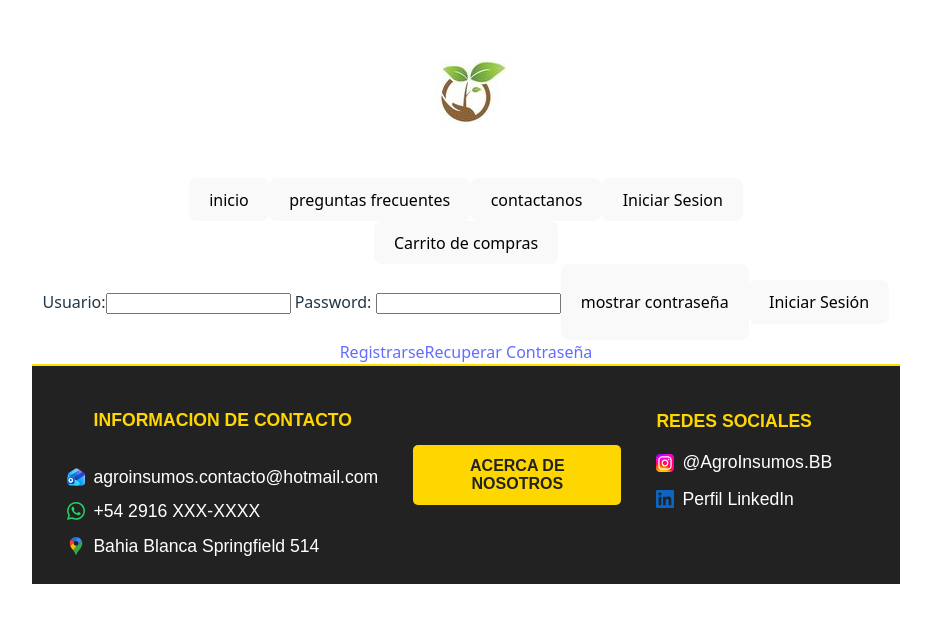
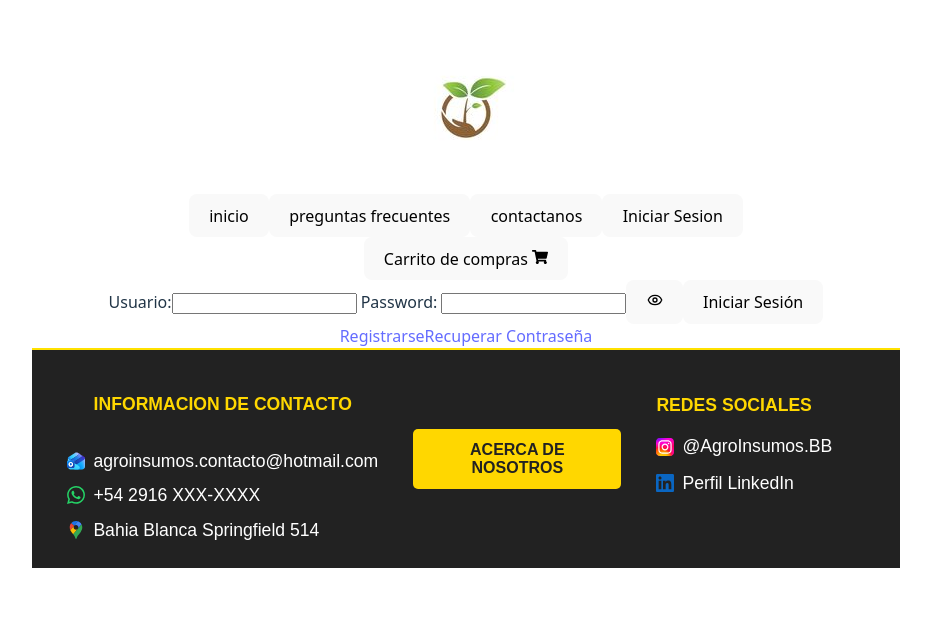
Before and after one commit to brunofernandez87/Eccomerce-Frontend, a React (Vite) app: page /login in a window 1280 px wide. Shown: the part 102-724 px from the top of the page, without its empty margins (174-1105 px from the left). Built offline with nearby package versions, Linux system fonts and the light colour scheme.

Commit message:
agregacion de iconos

```diff
--- a/src/components/header/header.tsx
+++ b/src/components/header/header.tsx
@@ -1,6 +1,7 @@
 import { Link } from "react-router-dom";
 import logo from "../../assets/Logo eccomerce.jpeg";
 import { useUser } from "../../context/userContext";
+import { FaShoppingCart } from "react-icons/fa";
 export default function Header() {
   const { user } = useUser();
   return (
@@ -44,7 +45,9 @@ export default function Header() {
         )}
         <div>
           <Link to="/cart" title="Carrito de compras">
-            <button>Carrito de compras</button>
+            <button>
+              Carrito de compras <FaShoppingCart />
+            </button>
           </Link>
         </div>
       </nav>
--- a/src/components/login.tsx
+++ b/src/components/login.tsx
@@ -1,5 +1,7 @@
 import { useState } from "react";
 import { Link } from "react-router-dom";
+import { LuEye } from "react-icons/lu";
+import { LuEyeClosed } from "react-icons/lu";
 
 export default function Login() {
   const [user, setuser] = useState("");
@@ -28,7 +30,7 @@ export default function Login() {
           onClick={() => setshowpassword(!showpassword)}
           type="button" /*cambiar por ojo*/
         >
-          {showpassword ? <p>ocultar contraseña</p> : <p>mostrar contraseña</p>}
+          {showpassword ? <LuEyeClosed /> : <LuEye />}
         </button>
         <button type="submit" id="iniciar_sesion">
           Iniciar Sesión
--- a/src/components/profile.tsx
+++ b/src/components/profile.tsx
@@ -2,6 +2,9 @@ import { Link, Navigate, useNavigate, useParams } from "react-router-dom";
 import userMock from "../mock/userMock.json";
 import { useEffect, useState } from "react";
 import { useUser } from "../context/userContext";
+import { LuEye } from "react-icons/lu";
+import { LuEyeClosed } from "react-icons/lu";
+import { MdLogout } from "react-icons/md";
 export default function Profile() {
   const [showpassword, setshowpassword] = useState(false);
   const navigate = useNavigate();
@@ -42,7 +45,7 @@ export default function Profile() {
         <p> password:</p>
         {showpassword ? <p>{password_hash}</p> : <p>{textoOculto}</p>}
         <button onClick={() => setshowpassword(!showpassword)}>
-          {showpassword ? <p>Ocultar contraseña</p> : <p>Mostrar contraseña</p>}
+          {showpassword ? <LuEyeClosed /> : <LuEye />}
         </button>
       </div>
       <div className="Email-Profile">
@@ -53,7 +56,9 @@ export default function Profile() {
           <button>Cambiar Contraseña</button>
         </Link>
       </div>
-      <button onClick={logout}>cerrar sesion</button>
+      <button onClick={logout}>
+        <MdLogout /> cerrar sesion
+      </button>
     </div>
   );
 }
```
